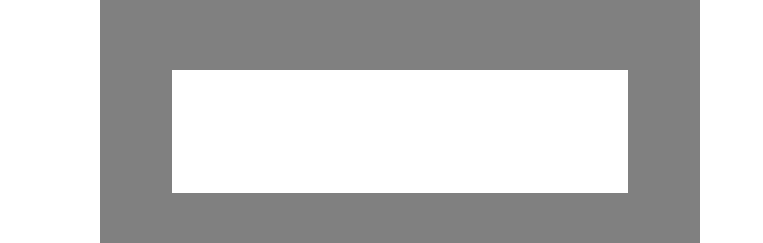
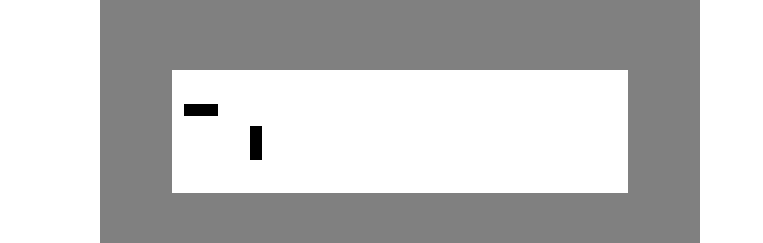
Before and after one commit to dan-mk/hot-stamping-quotation-tool, a React (Create React App) app: page / in a window 1280 px wide. Shown: the part 223-466 px from the top of the page, without its empty margins (0-763 px from the left). Built offline with nearby package versions, Linux system fonts and the light colour scheme.

Commit message:
"Art fragments" added to the new implementation

```diff
--- /dev/null
+++ b/src/configuration_screen/ArtFragment.js
@@ -0,0 +1,18 @@
+export function ArtFragment(props) {
+    const position = props.position;
+    const size = props.size;
+    const zoomMultiplier = props.zoomMultiplier;
+
+    let style = {
+        background: 'black',
+        position: 'absolute',
+        left: zoomMultiplier * (position.x) + 'px',
+        top: zoomMultiplier * (position.y) + 'px',
+        height: zoomMultiplier * size.height,
+        width: zoomMultiplier * size.width,
+    };
+
+    return (
+        <div style={style}></div>
+    );
+}
--- a/src/configuration_screen/Paper.js
+++ b/src/configuration_screen/Paper.js
@@ -1,4 +1,9 @@
+import { ArtFragment } from "./ArtFragment";
+import { useSelector } from 'react-redux';
+import { getArtFragments } from '../helpers';
+
 export function Paper(props) {
+    const art = props.art;
     const size = props.size;
     const focusPoint = props.focusPoint;
     const zoomMultiplier = props.zoomMultiplier;
@@ -12,7 +17,17 @@ export function Paper(props) {
         width: zoomMultiplier * size.width,
     };
 
+    const artFragments = useSelector(state => getArtFragments(state, art));
+
     return (
-        <div style={stylePaper}></div>
+        <div style={stylePaper}>
+            {
+                artFragments.map(artFragment => {
+                    const position = { x: artFragment.x, y: artFragment.y };
+                    const size = { height: artFragment.height, width: artFragment.width };
+                    return <ArtFragment position={position} size={size} zoomMultiplier={zoomMultiplier} />;
+                })
+            }
+        </div>
     );
 }
--- a/src/configuration_screen/Workspace.js
+++ b/src/configuration_screen/Workspace.js
@@ -12,6 +12,7 @@ export function Workspace(props) {
     // const [mouseCheckpointPosition, setMouseCheckpointPosition] = useState({ x: 0, y: 0 });
 
     const zoomMultiplier = Math.pow(zoomBase, zoom);
+    const size = { height: art.height, width: art.width };
 
     let onWheel = (e) => {
         const direction = (e.deltaY > 0 ? -1 : 1);
@@ -77,7 +78,7 @@ export function Workspace(props) {
     return (
         <div style={style} onWheel={onWheel}>
             <div style={paperContainerStyle}>
-                <Paper size={{ height: art.height, width: art.width }} focusPoint={focusPoint} zoomMultiplier={zoomMultiplier} />
+                <Paper art={art} size={size} focusPoint={focusPoint} zoomMultiplier={zoomMultiplier} />
             </div>
             <div style={overlayStyle}></div>
         </div>
--- a/src/helpers/index.js
+++ b/src/helpers/index.js
@@ -1,3 +1,7 @@
 export function getConfigurationArts(state, configuration) {
     return Object.values(state.arts.data).filter(art => art.quote_id === configuration.quote_id);
 }
+
+export function getArtFragments(state, art) {
+    return Object.values(state.art_fragments.data).filter(artFragment => artFragment.art_id === art.id);
+}
--- a/src/reducers/art_fragment.js
+++ b/src/reducers/art_fragment.js
@@ -5,7 +5,7 @@ import produce from "immer";
 //     data: {}
 // }
 
-const initialState = {"next_id":2,"data":{"1":{"id":1,"art_id":1,"x":0,"y":0,"height":12,"width":34,"data":[[]]}}};
+const initialState = {"next_id":4,"data":{"1":{"id":1,"art_id":1,"x":12,"y":34,"height":12,"width":34,"data":[[]]},"2":{"id":2,"art_id":1,"x":78,"y":56,"height":34,"width":12,"data":[[]]},"3":{"id":3,"art_id":2,"x":78,"y":56,"height":34,"width":12,"data":[[]]}}};
 
 const artFragmentReducer = produce((draft, action) => {
     switch (action.type) {
```
